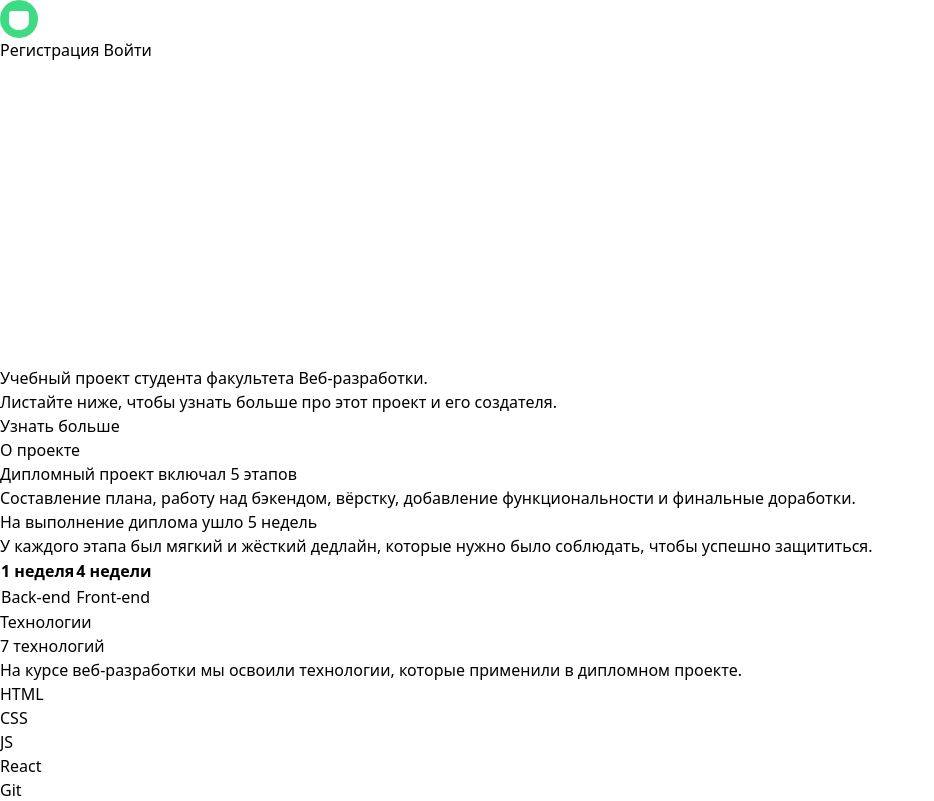
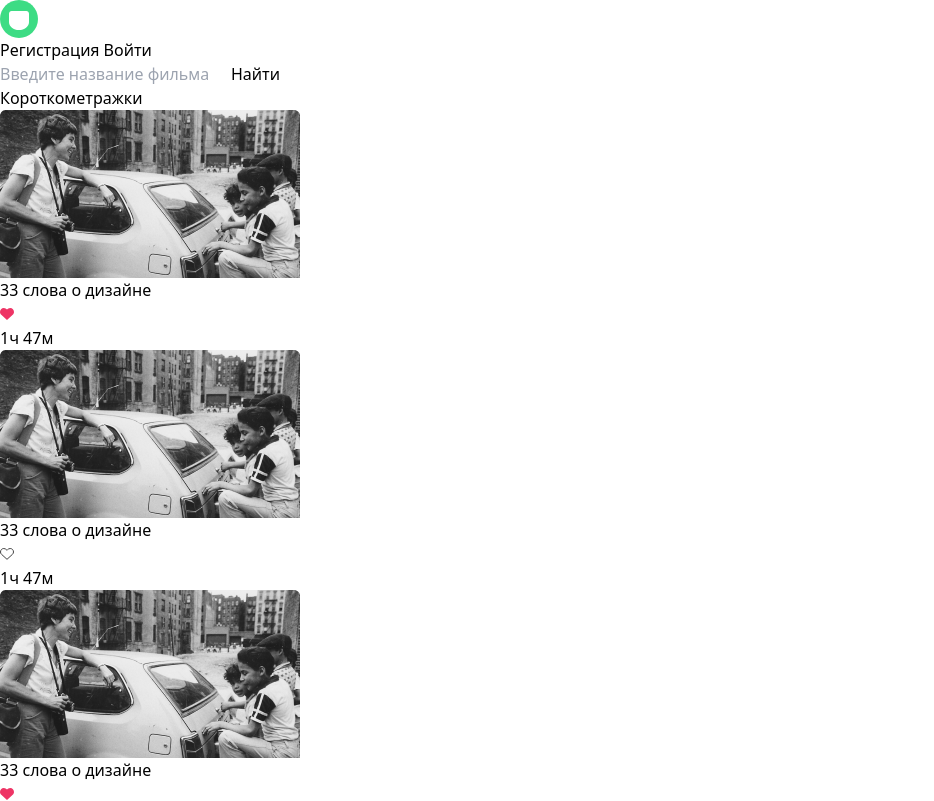
Before and after one commit to adletmayerx/diploma-vue, a Vue app: page /movies in a window 1280 px wide. Shown: the top 801 px of the page, without its empty margins (0-934 px from the left). Built offline with nearby package versions, Linux system fonts and the light colour scheme.

Commit message:
feat: update MoviesView

```diff
--- a/src/components/index.ts
+++ b/src/components/index.ts
@@ -5,6 +5,9 @@ import Student from "./Student.vue";
 import Footer from "./Footer.vue";
 import Header from "./Header.vue";
 import Layout from "./Layout.vue";
+import Search from "./Search.vue";
+import Movies from "./Movies.vue";
+import MoviesCard from "./MoviesCard.vue";
 
 
-export { Promo, About, Technologies, Student, Footer, Header, Layout };
+export { Promo, About, Technologies, Student, Footer, Header, Layout, Search, Movies, MoviesCard };
--- a/src/views/MoviesView.vue
+++ b/src/views/MoviesView.vue
@@ -1,11 +1,57 @@
 <script setup lang="ts">
-import { Promo, About, Technologies, Student, Footer } from "../components";
+import { Search, Movies, MoviesCard } from "../components";
+import { Button } from "../components/shared";
+
+const MOVIES = [
+  {
+    image: "/movies-image.png",
+    description: "movie desc",
+    title: "33 слова о дизайне",
+    duration: "1ч 47м",
+    isSaved: true,
+  },
+  {
+    image: "/movies-image.png",
+    description: "movie desc",
+    title: "33 слова о дизайне",
+    duration: "1ч 47м",
+    isSaved: false,
+  },
+  {
+    image: "/movies-image.png",
+    description: "movie desc",
+    title: "33 слова о дизайне",
+    duration: "1ч 47м",
+    isSaved: true,
+  },
+  {
+    image: "/movies-image.png",
+    description: "movie desc",
+    title: "33 слова о дизайне",
+    duration: "1ч 47м",
+    isSaved: true,
+  },
+  {
+    image: "/movies-image.png",
+    description: "movie desc",
+    title: "33 слова о дизайне",
+    duration: "1ч 47м",
+    isSaved: false,
+  },
+];
 </script>
 
 <template>
-  <Promo />
-  <About />
-  <Technologies />
-  <Student />
-  <Footer />
+  <div class="flex flex-col items-center bg-mine-shaft">
+    <div class="flex w-full max-w-7xl flex-col">
+      <Search />
+      <Movies :movies='MOVIES' :CardComponent='MoviesCard' cardType="movies" />
+      <Button
+        class="mx-auto mt-12 mb-20 flex h-9 w-60 items-center justify-center rounded-md bg-dark-charcoal text-xs font-medium text-gray-50 md:w-80"
+      >
+        Ещё
+      </Button>
+      <Footer />
+    </div>
+  </div>
 </template>
```
